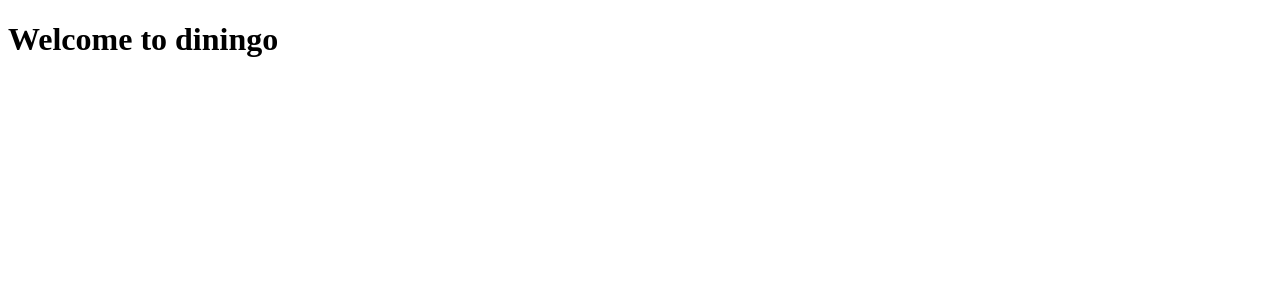
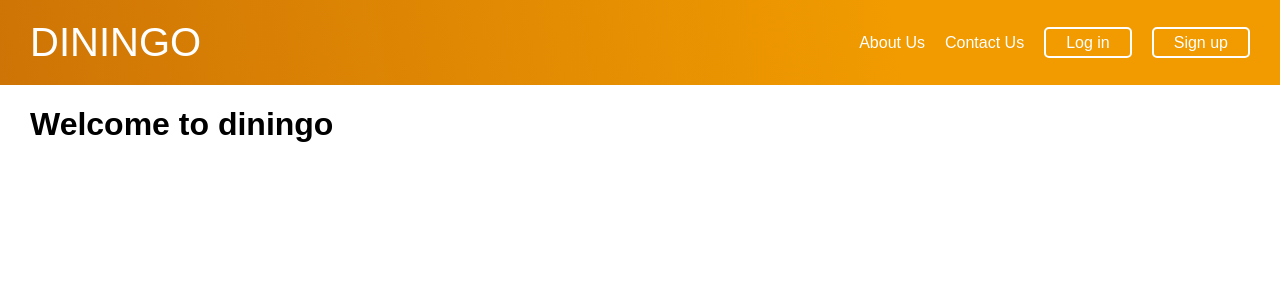
Before and after one commit to NickRose30/diningo, a React (Create React App) app in the folder client/: page / in a window 1280 px wide. Shown: the top 300 px of the page. Built offline with nearby package versions, Linux system fonts and the light colour scheme.

Commit message:
initial navbar

```diff
--- a/client/package.json
+++ b/client/package.json
@@ -3,6 +3,7 @@
   "version": "0.1.0",
   "private": true,
   "dependencies": {
+    "@babel/plugin-proposal-class-properties": "^7.4.0",
     "@babel/preset-react": "^7.0.0",
     "@hot-loader/react-dom": "^16.8.3",
     "interpolate-html-plugin": "^3.0.0",
@@ -14,7 +15,8 @@
     "react-router-dom": "^4.3.1",
     "react-scripts": "2.1.5",
     "redux": "^4.0.1",
-    "redux-thunk": "^2.3.0"
+    "redux-thunk": "^2.3.0",
+    "styled-components": "^4.2.0"
   },
   "scripts": {
     "start": "webpack-dev-server --hot --mode development --inline --content-base ./public",
--- a/client/src/components/App.js
+++ b/client/src/components/App.js
@@ -8,6 +8,10 @@ import { createStore, applyMiddleware, compose } from 'redux';
 import thunk from 'redux-thunk';
 // Components
 import Main from './Main';
+import Navbar from './Nav';
+// styles
+import { createGlobalStyle } from 'styled-components';
+import { defaultFont } from '../vars';
 
 const store = createStore(
   rootReducer,
@@ -17,10 +21,22 @@ const store = createStore(
   )
 );
 
+const GlobalStyle = createGlobalStyle`
+  body, html {
+    font-family: ${defaultFont};
+    font-weight: lighter;
+    margin: 0;
+  }
+`;
+
 const App = () => (
   <Provider store={store}>
     <Router>
-      <Main />
+      <div>
+        <GlobalStyle />
+        <Navbar />
+        <Main />
+      </div>
     </Router>
   </Provider>
 );
--- /dev/null
+++ b/client/src/components/Nav.js
@@ -0,0 +1,60 @@
+import React from 'react';
+import { Link } from 'react-router-dom';
+import styled from 'styled-components';
+import { colorDefaultOrange, colorDefaultDarkOrange } from '../vars';
+
+const NavContainer = styled.nav`
+  display: flex;
+  align-items: center;
+  justify-content: space-between;
+  background-color: ${colorDefaultOrange};
+  padding: 0 20px;
+  background-image: linear-gradient(
+    80deg,
+    ${colorDefaultDarkOrange} 0%,
+    ${colorDefaultOrange} 70%
+  );
+`;
+
+// TODO: replace this with an actual logo image
+const Logo = styled(Link)`
+  text-decoration: none;
+  color: white;
+  font-size: 40px;
+  padding: 20px 10px;
+`;
+
+const NavLink = styled(Link)`
+  margin: 10px;
+  color: white;
+  text-decoration: none;
+`;
+
+const AccountButton = styled(Link)`
+  text-decoration: none;
+  border: 2px solid white;
+  margin: 10px;
+  color: white;
+  border-radius: 5px;
+  padding: 5px 20px;
+
+  :hover {
+    color: ${colorDefaultOrange};
+    background-color: white;
+    cursor: pointer;
+  }
+`;
+
+const Nav = () => (
+  <NavContainer>
+    <Logo to='/'>DININGO</Logo>
+    <div>
+      <NavLink to='/'>About Us</NavLink>
+      <NavLink to='/'>Contact Us</NavLink>
+      <AccountButton to='/'>Log in</AccountButton>
+      <AccountButton to='/'>Sign up</AccountButton>
+    </div>
+  </NavContainer>
+);
+
+export default Nav;
--- a/client/src/components/Workspace.js
+++ b/client/src/components/Workspace.js
@@ -1,7 +1,15 @@
 import React from 'react';
+import styled from 'styled-components';
+
+const Container = styled.div`
+margin: 0 30px;
+display: flex;
+`;
 
 const Workspace = () => (
-  <h1>Welcome to diningo</h1>
+  <Container>
+    <h1>Welcome to diningo</h1>
+  </Container>
 );
 
 export default Workspace;
--- /dev/null
+++ b/client/src/vars.js
@@ -0,0 +1,6 @@
+// colors
+export const colorDefaultOrange = '#f19b00';
+export const colorDefaultDarkOrange = '#ce7406';
+
+// fonts
+export const defaultFont = 'arial, sans-serif';
--- a/client/webpack.config.js
+++ b/client/webpack.config.js
@@ -35,6 +35,7 @@ module.exports = {
     new webpack.HashedModuleIdsPlugin()
   ],
   resolve: {
+    modules: [path.resolve('./node_modules')],
     alias: {
       'react-dom': '@hot-loader/react-dom'
     }
```
